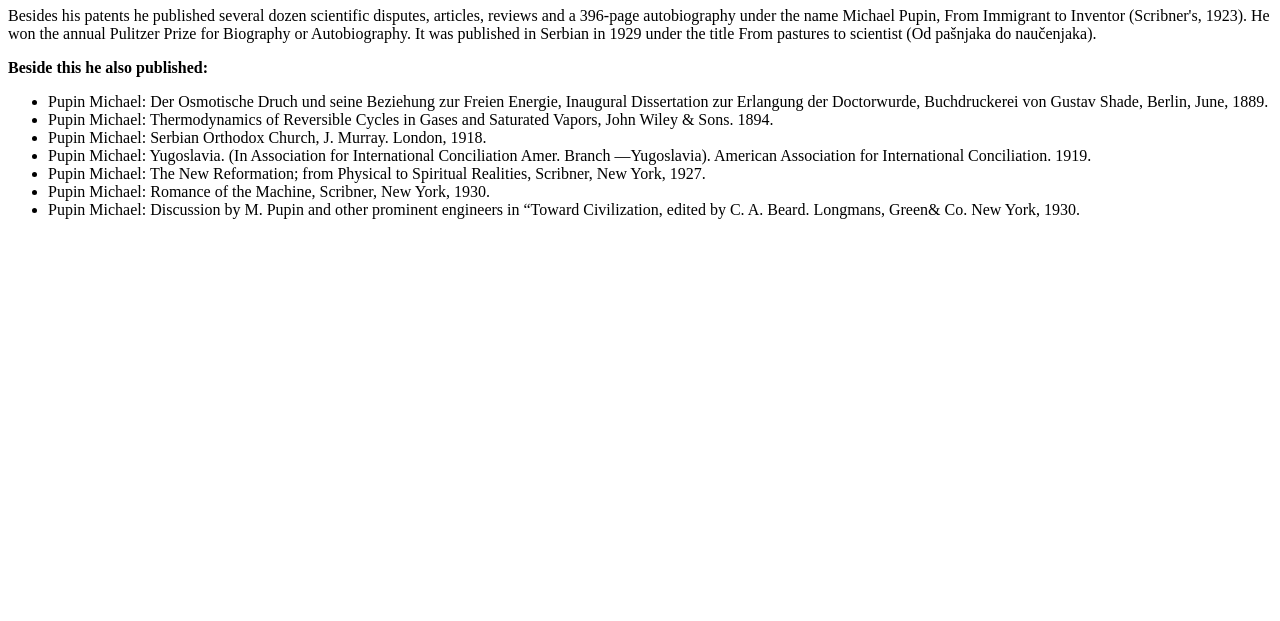
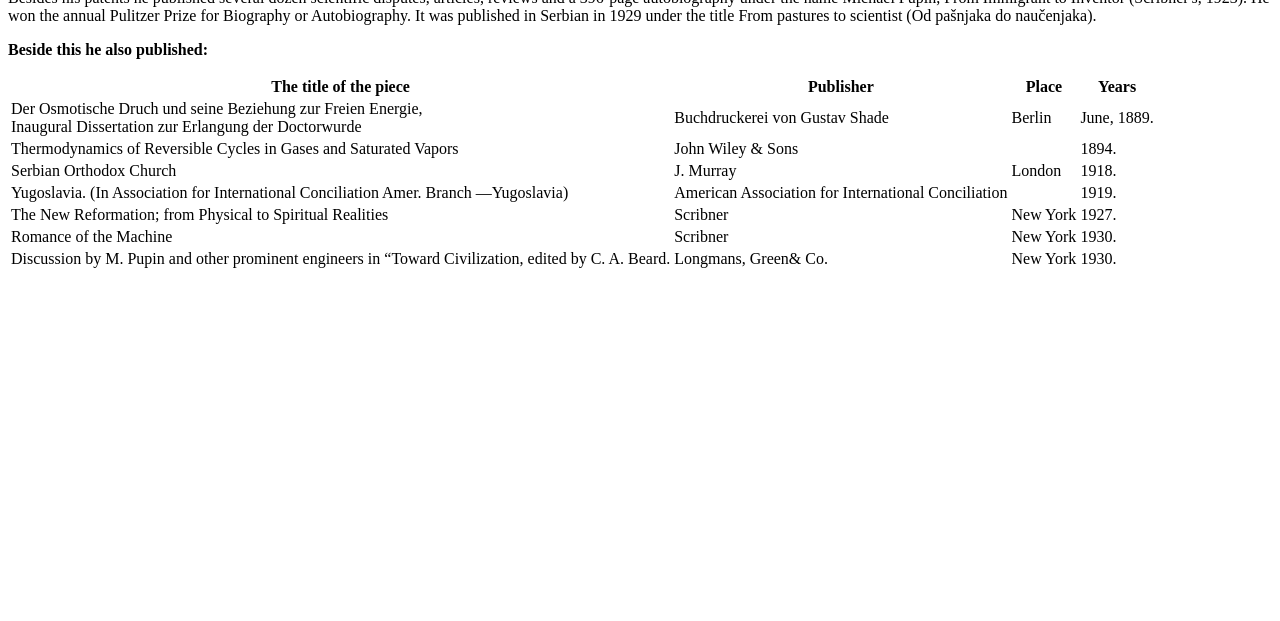
Before and after one commit to Novica-Vasic/Mihajlo-Idvorski-Pupin, a plain HTML site: page literary-work.html in a window 1280 px wide. Shown: the part 179-800 px from the top of the page. Drawn offline with Linux system fonts and the light colour scheme.

Commit message:
Napravljena promena

```diff
--- a/literary-work.html
+++ b/literary-work.html
@@ -2,33 +2,81 @@
 <html lang="en">
 <head>
     <meta charset="UTF-8">
-
     <title>Literary work</title>
+    <link rel="stylesheet" href="style.css">
+    <link href="https://fonts.googleapis.com/css?family=Fira+Sans:300,300i,400,400i,700,700i&display=swap" rel="stylesheet">
 </head>
 <body>
+    <div class="nav">
         <ul>
             <li> <a href="index.html">Main page</a></li>
             <li><a href="early-life-and-education.html"> Early life and education</a></li>
             <li><a href="literary-work.html">Literaty work</a></li>
             <li><a href="pupin-coils.html">Pupin coils</a></li>
         </ul>
-    <hr>
+    </div>
+    <div class="section">
         <h1>Literary work</h1>
 
         <p>Besides his patents he published several dozen scientific disputes, articles, reviews and a 396-page autobiography under the name Michael Pupin, From Immigrant to Inventor (Scribner's, 1923). He won the annual Pulitzer Prize for Biography or Autobiography. It was published in Serbian in 1929 under the title From pastures to scientist (Od pašnjaka do naučenjaka).
         </p>
 
         <p><strong>Beside this he also published:</strong></p>
-        <ul>
+        <table>
+            <tr id="heading">
+                <th>The title of the piece</th>
+                <th>Publisher</th>
+                <th>Place</th>
+                <th>Years</th>
+            </tr>
+            <tr>
+                <td>Der Osmotische Druch und seine Beziehung zur Freien Energie,<br>
+                     Inaugural Dissertation zur Erlangung der Doctorwurde</td>
+                <td>Buchdruckerei von Gustav Shade</td>
+                <td>Berlin</td>
+                <td>June, 1889.</td>
+            </tr>
+            <tr class="even">
+                <td>Thermodynamics of Reversible Cycles in Gases and Saturated Vapors</td>
+                <td>John Wiley & Sons</td>
+                <td></td>
+                <td> 1894.</td>
+            </tr>
+            <tr>
+                <td> Serbian Orthodox Church</td>
+                <td>J. Murray</td>
+                <td>London</td>
+                <td>1918.</td>
+            </tr>
+            <tr class="even">
+                <td>Yugoslavia. (In Association for International Conciliation Amer. Branch —Yugoslavia)</td>
+                <td>American Association for International Conciliation</td>
+                <td></td>
+                <td>1919.</td>
+            </tr>
+            <tr>
 
-            <li>Pupin Michael: Der Osmotische Druch und seine Beziehung zur Freien Energie, Inaugural Dissertation zur Erlangung der Doctorwurde, Buchdruckerei von Gustav Shade, Berlin, June, 1889.</li>
-            <li>Pupin Michael: Thermodynamics of Reversible Cycles in Gases and Saturated Vapors, John Wiley & Sons. 1894.</li>
-            <li>Pupin Michael: Serbian Orthodox Church, J. Murray. London, 1918.</li>
-            <li>Pupin Michael: Yugoslavia. (In Association for International Conciliation Amer. Branch —Yugoslavia). American Association for International Conciliation. 1919.</li>
-            <li>Pupin Michael: The New Reformation; from Physical to Spiritual Realities, Scribner, New York, 1927.</li>
-            <li>Pupin Michael: Romance of the Machine, Scribner, New York, 1930.</li>
-            <li>Pupin Michael: Discussion by M. Pupin and other prominent engineers in “Toward Civilization, edited by C. A. Beard. Longmans, Green& Co. New York, 1930.</li>
-        </ul>
+                <td>The New Reformation; from Physical to Spiritual Realities</td>
+                <td>Scribner</td>
+                <td> New York</td>
+                <td>1927.</td>
+            </tr>
+            <tr class="even">
+                <td>Romance of the Machine</td>
+                <td>Scribner</td>
+                <td>New York</td>
+                <td> 1930.</td>
+            </tr>
+            <tr>
+                <td>Discussion by M. Pupin and other prominent engineers in “Toward Civilization, edited by C. A. Beard.</td>
+                <td>Longmans, Green& Co.</td>
+                <td>New York</td>
+                <td>1930.</td>
+
+            </tr>
+        </table>
+
+    </div>
 
 </body>
 </html>
```
Lines whose indentation alone changed are shown as unchanged.
